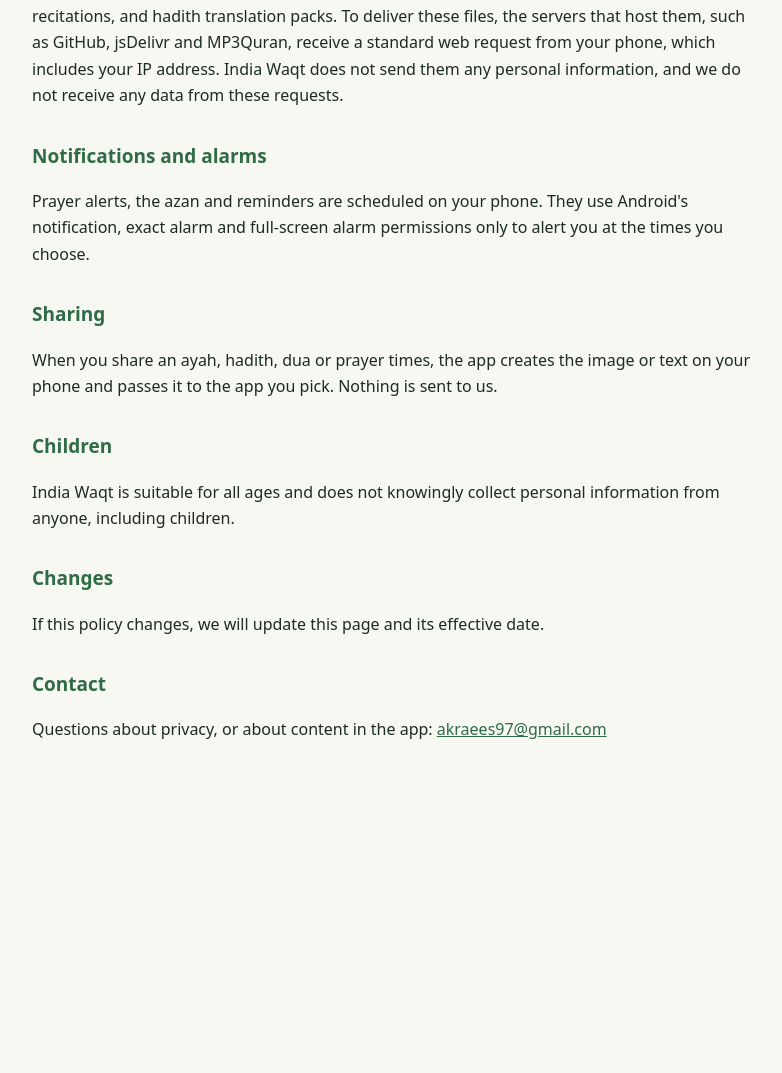
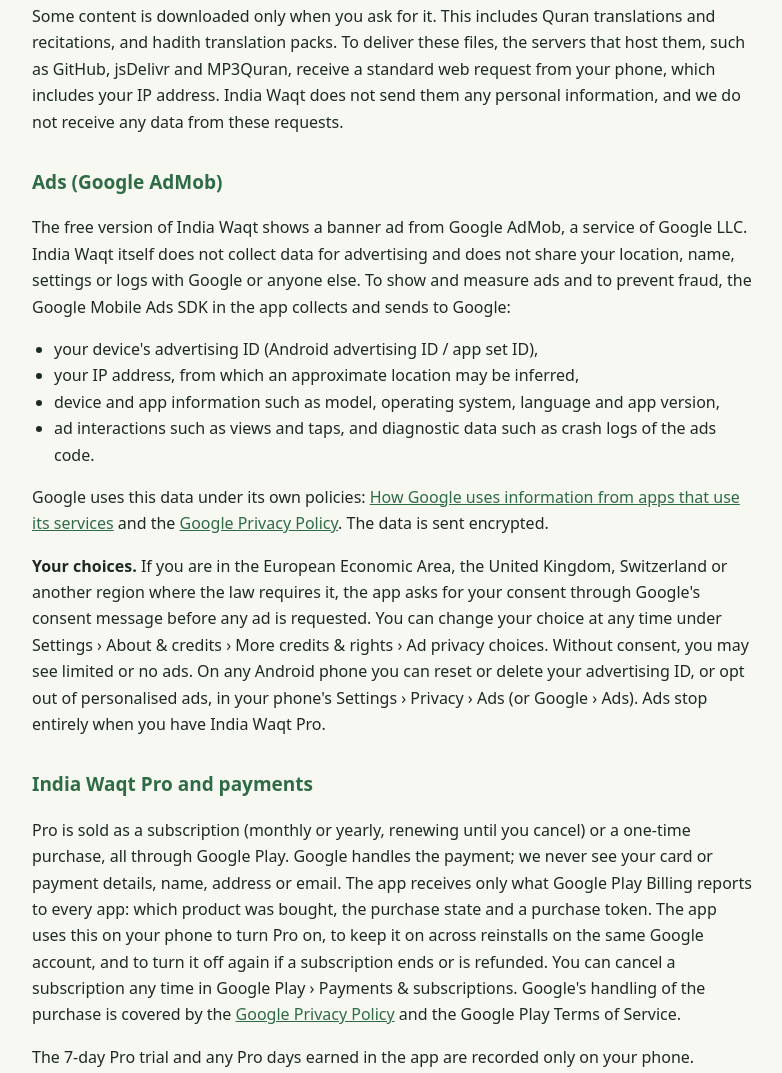
Before and after one commit to akraees/india-waqt-privacy, a plain HTML site: page index.html in a window 1280 px wide. Shown: the part 819-1892 px from the top of the page, without its empty margins (248-1030 px from the left). Before the commit the page ends 1634 px from the top, so only its background shows below. Drawn offline with Linux system fonts and the light colour scheme.

Commit message:
Cover AdMob ads, consent and Pro purchases for India Waqt 1.1
Co-Authored-By: Claude Opus 5.5 <noreply@anthropic.com>
Claude-Session: https://claude.ai/code/session_019vYEPY3cBRYwTE6Dbw41QT

```diff
--- a/index.html
+++ b/index.html
@@ -20,10 +20,10 @@ a{color:var(--accent)}
 <body>
 <main>
 <h1>India Waqt privacy policy</h1>
-<p class="meta">Effective 21 November 2026 · App: India Waqt (in.raees.prayertimes)</p>
+<p class="meta">Effective 26 November 2026 (version 1.1) · App: India Waqt (in.raees.prayertimes)</p>
 
 <div class="card">
-<p><strong>In short:</strong> India Waqt is free and has no ads, no analytics, no tracking and no accounts. We do not collect, store or sell your personal data. Your location and settings stay on your phone.</p>
+<p><strong>In short:</strong> India Waqt is free to use and has no accounts. Your location, settings and logs stay on your phone, and we do not collect, store or sell your personal data. The free version shows ads from Google AdMob, which collects some device data as described below. India Waqt Pro removes ads and is bought through Google Play.</p>
 </div>
 
 <h2>Location</h2>
@@ -36,6 +36,21 @@ a{color:var(--accent)}
 <h2>Downloads from the internet</h2>
 <p>Some content is downloaded only when you ask for it. This includes Quran translations and recitations, and hadith translation packs. To deliver these files, the servers that host them, such as GitHub, jsDelivr and MP3Quran, receive a standard web request from your phone, which includes your IP address. India Waqt does not send them any personal information, and we do not receive any data from these requests.</p>
 
+<h2>Ads (Google AdMob)</h2>
+<p>The free version of India Waqt shows a banner ad from Google AdMob, a service of Google LLC. India Waqt itself does not collect data for advertising and does not share your location, name, settings or logs with Google or anyone else. To show and measure ads and to prevent fraud, the Google Mobile Ads SDK in the app collects and sends to Google:</p>
+<ul>
+<li>your device's advertising ID (Android advertising ID / app set ID),</li>
+<li>your IP address, from which an approximate location may be inferred,</li>
+<li>device and app information such as model, operating system, language and app version,</li>
+<li>ad interactions such as views and taps, and diagnostic data such as crash logs of the ads code.</li>
+</ul>
+<p>Google uses this data under its own policies: <a href="https://policies.google.com/technologies/partner-sites">How Google uses information from apps that use its services</a> and the <a href="https://policies.google.com/privacy">Google Privacy Policy</a>. The data is sent encrypted.</p>
+<p><strong>Your choices.</strong> If you are in the European Economic Area, the United Kingdom, Switzerland or another region where the law requires it, the app asks for your consent through Google's consent message before any ad is requested. You can change your choice at any time under Settings › About &amp; credits › More credits &amp; rights › Ad privacy choices. Without consent, you may see limited or no ads. On any Android phone you can reset or delete your advertising ID, or opt out of personalised ads, in your phone's Settings › Privacy › Ads (or Google › Ads). Ads stop entirely when you have India Waqt Pro.</p>
+
+<h2>India Waqt Pro and payments</h2>
+<p>Pro is sold as a subscription (monthly or yearly, renewing until you cancel) or a one-time purchase, all through Google Play. Google handles the payment; we never see your card or payment details, name, address or email. The app receives only what Google Play Billing reports to every app: which product was bought, the purchase state and a purchase token. The app uses this on your phone to turn Pro on, to keep it on across reinstalls on the same Google account, and to turn it off again if a subscription ends or is refunded. You can cancel a subscription any time in Google Play › Payments &amp; subscriptions. Google's handling of the purchase is covered by the <a href="https://policies.google.com/privacy">Google Privacy Policy</a> and the Google Play Terms of Service.</p>
+<p>The 7-day Pro trial and any Pro days earned in the app are recorded only on your phone.</p>
+
 <h2>Notifications and alarms</h2>
 <p>Prayer alerts, the azan and reminders are scheduled on your phone. They use Android's notification, exact alarm and full-screen alarm permissions only to alert you at the times you choose.</p>
 
@@ -43,7 +58,10 @@ a{color:var(--accent)}
 <p>When you share an ayah, hadith, dua or prayer times, the app creates the image or text on your phone and passes it to the app you pick. Nothing is sent to us.</p>
 
 <h2>Children</h2>
-<p>India Waqt is suitable for all ages and does not knowingly collect personal information from anyone, including children.</p>
+<p>India Waqt is not directed at children under 13. We do not knowingly collect personal information from children, and the app has no sign-up or account. If you believe a child's data was collected through the ads in the app, contact us and we will help you ask Google to delete it.</p>
+
+<h2>Data retention and deletion</h2>
+<p>Everything the app stores is on your phone and is deleted when you clear the app's data or uninstall it. We keep no copy. Data collected by Google for ads or purchases is kept and deleted under Google's policies; you can review and delete activity linked to your Google account at <a href="https://myaccount.google.com/data-and-privacy">myaccount.google.com</a>.</p>
 
 <h2>Changes</h2>
 <p>If this policy changes, we will update this page and its effective date.</p>
```
